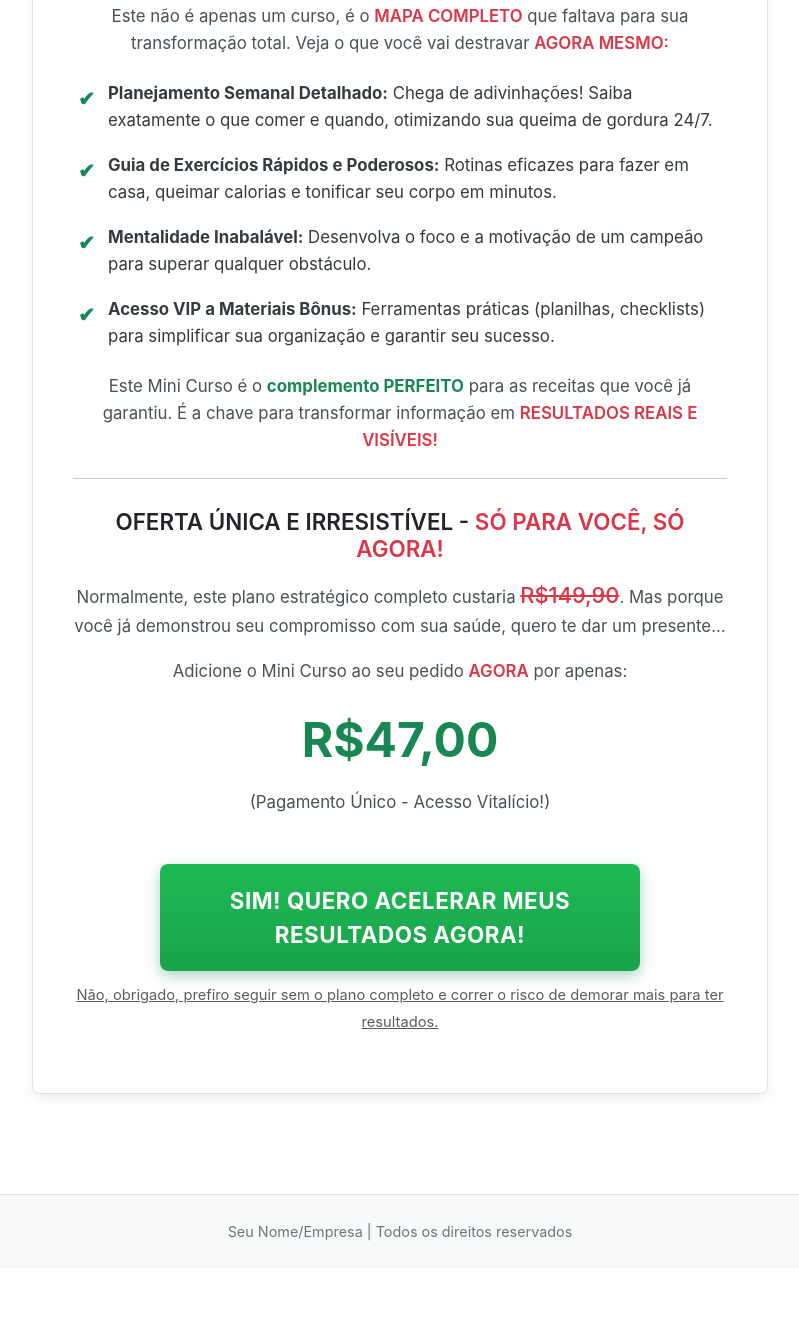
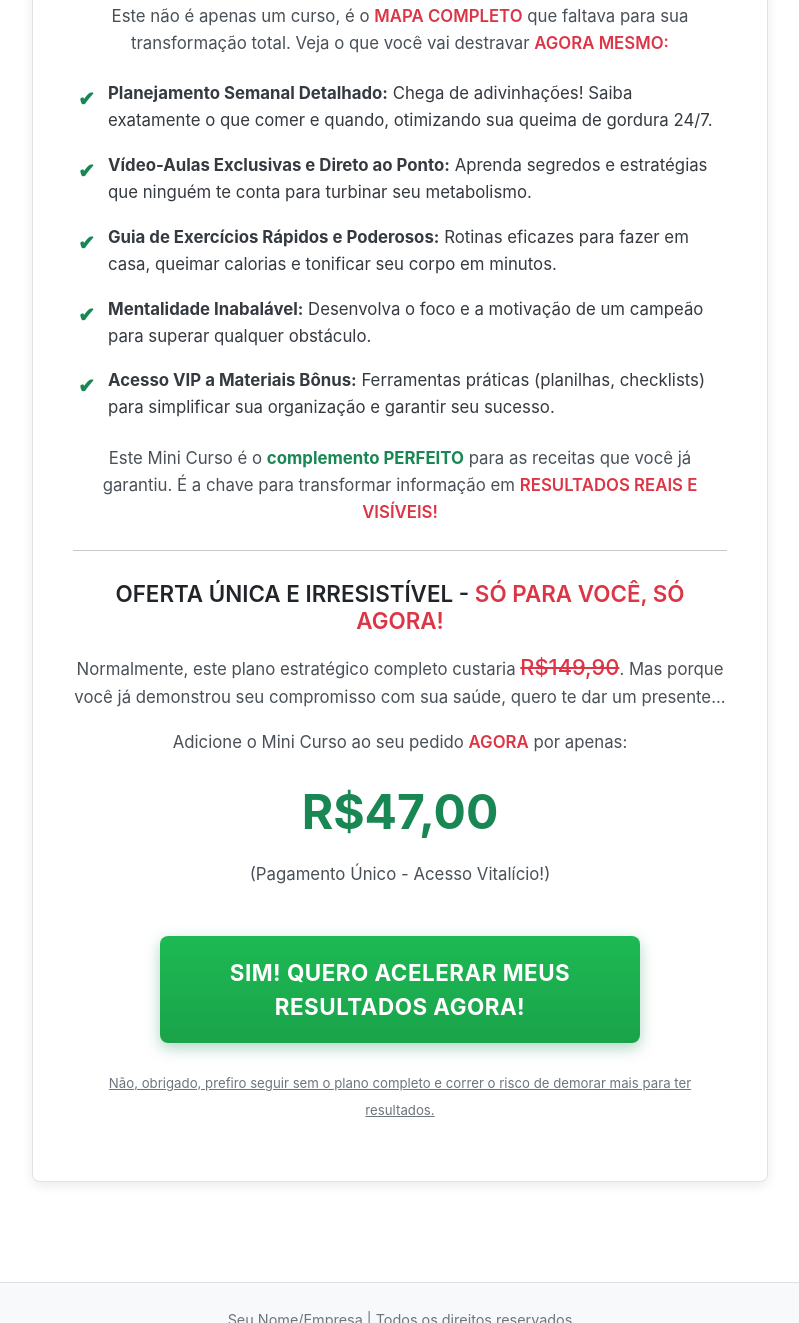
Before and after one commit to user2345-pixel/meusite2, a plain HTML site: page index.html in a window 1280 px wide. Shown: the part 588-1911 px from the top of the page, without its empty margins (240-1039 px from the left). Before the commit the page ends 1856 px from the top, so only its background shows below. Drawn offline with nearby package versions, Linux system fonts and the light colour scheme.

Commit message:
Update index.html

```diff
--- a/index.html
+++ b/index.html
@@ -1,19 +1,17 @@
+<!-- INÍCIO DO CÓDIGO -->
 <!DOCTYPE html>
 <html lang="pt-BR">
 <head>
     <meta charset="UTF-8">
     <meta name="viewport" content="width=device-width, initial-scale=1.0">
     <title>Oferta Especial - Plano de Emagrecimento Acelerado</title>
-    <!-- Adicionando Bootstrap para um design mais limpo e responsivo -->
     <link href="https://cdn.jsdelivr.net/npm/bootstrap@5.3.3/dist/css/bootstrap.min.css" rel="stylesheet" integrity="sha384-QWTKZyjpPEjISv5WaRU9OFeRpok6YctnYmDr5pNlyT2bRjXh0JMhjY6hW+ALEwIH" crossorigin="anonymous">
     <style>
-        /* Psicologia das Cores e Estilo Profissional */
         :root {
             --bs-primary-rgb: 25, 135, 84;
             --bs-danger-rgb: 220, 53, 69;
             --bs-dark-rgb: 33, 37, 41;
             --bs-light-rgb: 248, 249, 250;
-            --professional-blue: #0d6efd;
         }
 
         body {
@@ -93,12 +91,6 @@
             font-size: 3em;
             font-weight: 700;
             margin: 5px 0 10px 0;
-        }
-
-        .price-label {
-            font-size: 1.1em;
-            color: #6c757d;
-            margin-bottom: 5px;
         }
 
         .cta-button {
@@ -200,6 +192,7 @@
 
                     <ul class="benefits-list mt-4 mb-4">
                         <li><strong>Planejamento Semanal Detalhado:</strong> Chega de adivinhações! Saiba exatamente o que comer e quando, otimizando sua queima de gordura 24/7.</li>
+                        <li><strong>Vídeo-Aulas Exclusivas e Direto ao Ponto:</strong> Aprenda segredos e estratégias que ninguém te conta para turbinar seu metabolismo.</li>
                         <li><strong>Guia de Exercícios Rápidos e Poderosos:</strong> Rotinas eficazes para fazer em casa, queimar calorias e tonificar seu corpo em minutos.</li>
                         <li><strong>Mentalidade Inabalável:</strong> Desenvolva o foco e a motivação de um campeão para superar qualquer obstáculo.</li>
                         <li><strong>Acesso VIP a Materiais Bônus:</strong> Ferramentas práticas (planilhas, checklists) para simplificar sua organização e garantir seu sucesso.</li>
@@ -215,9 +208,9 @@
                     <div class="new-price">R$47,00</div>
                     <p>(Pagamento Único - Acesso Vitalício!)</p>
 
-                    <a href="https://kiwify.app/Yg2Q3HN" class="btn btn-success cta-button">SIM! QUERO ACELERAR MEUS RESULTADOS AGORA!</a>
+                    <a href="https://pay.kiwify.com.br/qath8hO" class="btn btn-success cta-button">SIM! QUERO ACELERAR MEUS RESULTADOS AGORA!</a>
 
-                    <p class=https://pay.kiwify.com.br/qath8hO"mt-3 decline-link"><small><a href="#recusar-oferta" class="text-muted text-decoration-underline">Não, obrigado, prefiro seguir sem o plano completo e correr o risco de demorar mais para ter resultados.</a></small></p>
+                    <p class="mt-3 decline-link"><small><a href="#recusar-oferta" class="text-muted text-decoration-underline">Não, obrigado, prefiro seguir sem o plano completo e correr o risco de demorar mais para ter resultados.</a></small></p>
                 </div>
             </div>
         </div>
@@ -227,7 +220,7 @@
         Seu Nome/Empresa | Todos os direitos reservados
     </div>
 
-    <!-- Bootstrap JS Bundle -->
     <script src="https://cdn.jsdelivr.net/npm/bootstrap@5.3.3/dist/js/bootstrap.bundle.min.js" integrity="sha384-YvpcrYf0tY3lHB60NNkmXc5s9fDVZLESaAA55NDzOxhy9GkcIdslK1eN7N6jIeHz" crossorigin="anonymous"></script>
 </body>
 </html>
+<!-- FIM DO CÓDIGO -->
```
